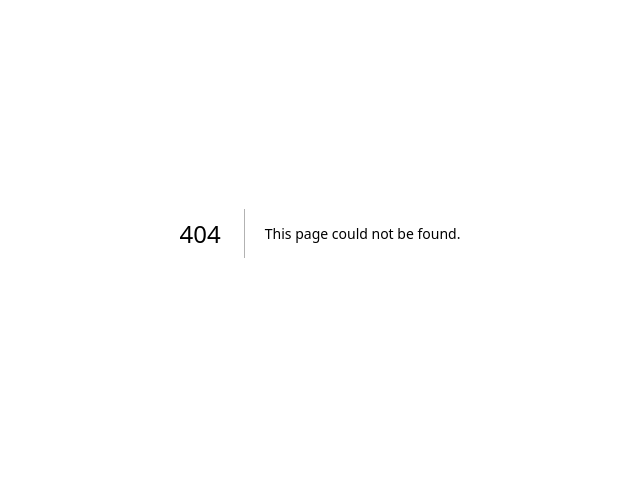
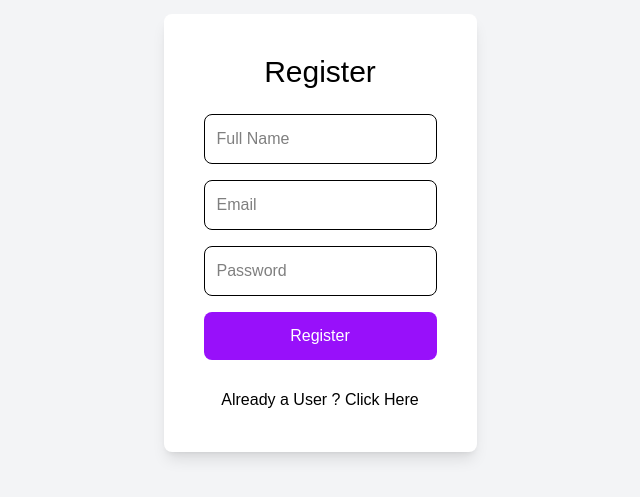
Before and after one commit to roystondz/taskora, a Next.js app: page /user/register in a window 1280 px wide. Before the commit this address had no page. Shown: the part 167-664 px from the top of the page, without its empty margins (320-960 px from the left). Built offline with nearby package versions, Linux system fonts and the light colour scheme.

Commit message:
folder refactor

```diff
--- a/app/register/page.tsx
+++ b/app/user/login/page.tsx
@@ -4,14 +4,13 @@ export default function Login() {
     return (
       <div className="h-screen flex items-center justify-center bg-gray-100">
         <div className="p-10 bg-white rounded-lg shadow-lg">
-          <h1 className="text-3xl mb-6 text-center">Register</h1>
+          <h1 className="text-3xl mb-6 text-center">Login</h1>
           <form className="flex flex-col space-y-4">
-            <input type="text" placeholder="Full Name" className="p-3 border rounded-lg" />
             <input type="email" placeholder="Email" className="p-3 border rounded-lg" />
             <input type="password" placeholder="Password" className="p-3 border rounded-lg" />
-            <button className="bg-purple-600 text-white p-3 rounded-lg">Register</button>
+            <button className="bg-purple-600 text-white p-3 rounded-lg">Login</button>
           </form>
-        <Link href="/login" className="text-center block mt-7 "> Already a User ? Click Here</Link>
+          <Link href="/user/register" className="text-center block mt-7"> New User ? Click Here</Link>
         </div>
       </div>
     );
--- a/app/login/page.tsx
+++ b/app/user/register/page.tsx
@@ -4,13 +4,14 @@ export default function Login() {
     return (
       <div className="h-screen flex items-center justify-center bg-gray-100">
         <div className="p-10 bg-white rounded-lg shadow-lg">
-          <h1 className="text-3xl mb-6 text-center">Login</h1>
+          <h1 className="text-3xl mb-6 text-center">Register</h1>
           <form className="flex flex-col space-y-4">
+            <input type="text" placeholder="Full Name" className="p-3 border rounded-lg" />
             <input type="email" placeholder="Email" className="p-3 border rounded-lg" />
             <input type="password" placeholder="Password" className="p-3 border rounded-lg" />
-            <button className="bg-purple-600 text-white p-3 rounded-lg">Login</button>
+            <button className="bg-purple-600 text-white p-3 rounded-lg">Register</button>
           </form>
-          <Link href="/register" className="text-center block mt-7"> New User ? Click Here</Link>
+        <Link href="/user/login" className="text-center block mt-7 "> Already a User ? Click Here</Link>
         </div>
       </div>
     );
```
